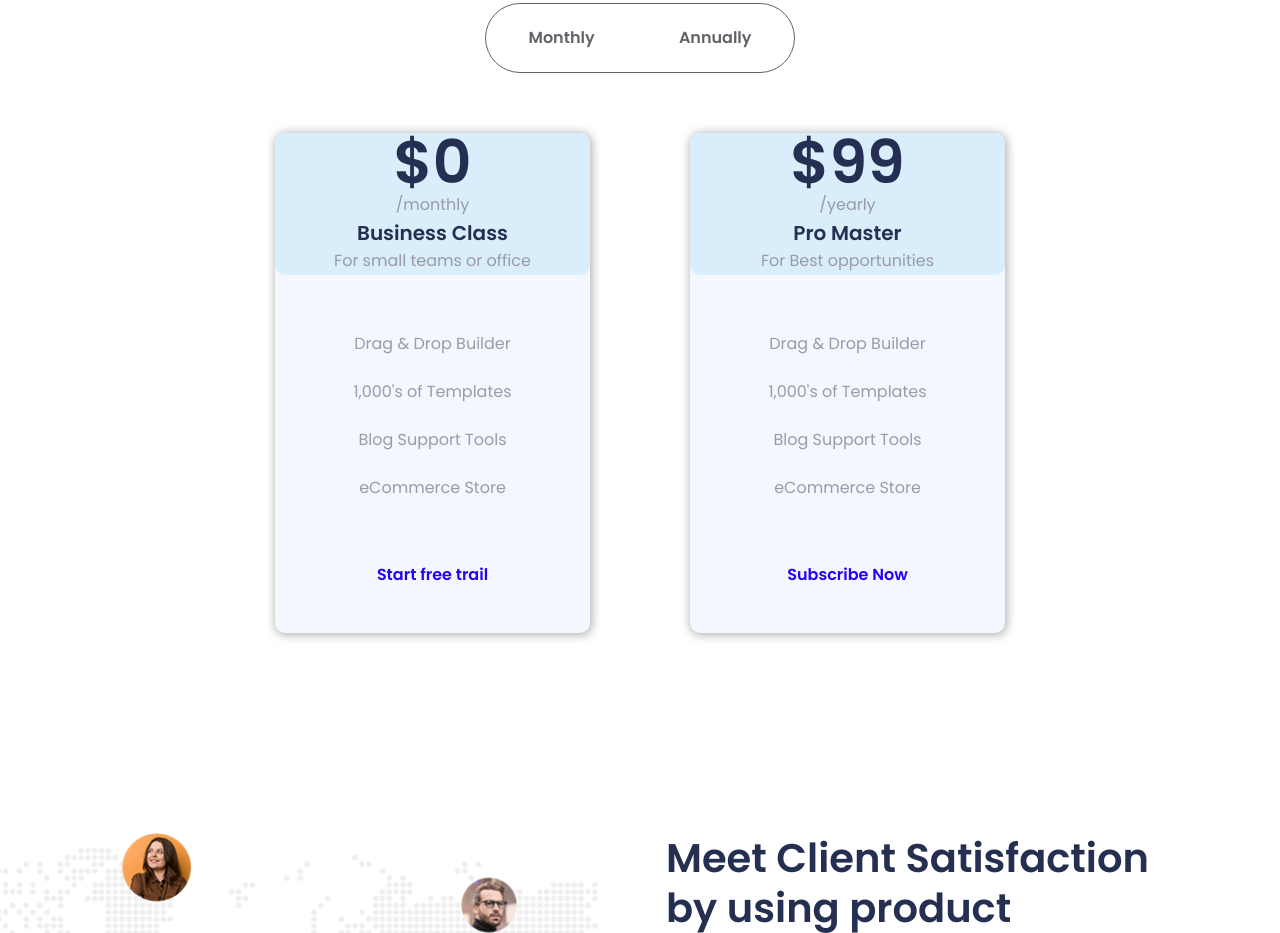
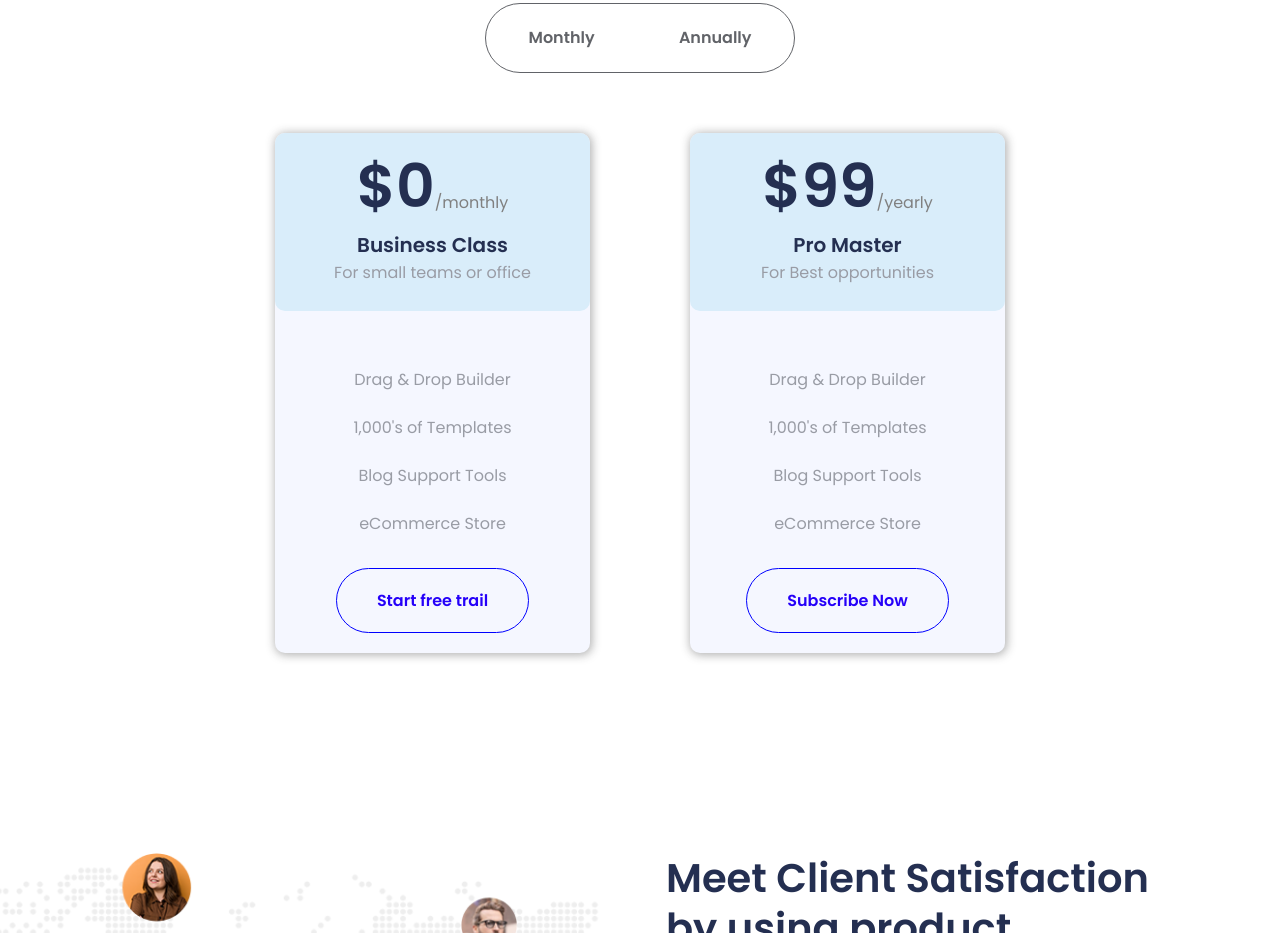
Before and after one commit to Sajjadul011/VPN-buying-web, a plain HTML site: page index.html in a window 1280 px wide. Shown: the part 6607-7540 px from the top of the page. Drawn offline with Linux system fonts and the light colour scheme.

Commit message:
adding padding and alignment on price section

```diff
--- a/css/style.css
+++ b/css/style.css
@@ -707,7 +707,7 @@ body {
 
 #price .contenar .subs .buy1 {
     width: 315px;
-    height: 500px;
+    height: autp;
     background-color: #f5f7ff;
     border-radius: 10px;
     box-shadow: 1px 1px 10px 1px rgba(41, 40, 40, 0.37);
@@ -716,8 +716,17 @@ body {
 #price .contenar .subs .fst {
     border-radius: 10px;
     background-color: #d9edfa;
+    padding-top: 1.5rem;
 }
-
+.flex-box{
+    display: flex;
+    justify-content: center;
+    align-items: flex-end;
+    padding-bottom: 1rem;
+}
+.flex-box span{
+    color: gray;
+}
 #price .contenar .subs .fst h2 {
     font-size: 60px;
     line-height: 58px;
@@ -736,6 +745,7 @@ body {
     font-size: 16px;
     line-height: 28px;
     color: #999ca5;
+    padding-bottom: 1.5rem;
     font-weight: 400;
 }
 
@@ -747,8 +757,13 @@ body {
     font-weight: 400;
 }
 
-#price .contenar .subs .buy1 .subbut {
-    margin-top: 50px;
+#price .contenar .subs  .subbut {
+    /* margin-top: 50px; */
+    padding: 2.5rem 0;
+}
+#price .contenar .subs  .subbut .button{
+    outline: 1px solid blue;
+
 }
 
 /* pricelist offer end */
--- a/index.html
+++ b/index.html
@@ -371,8 +371,10 @@
             <div class="subs">
                 <div class="buy1">
                     <div class="fst">
+                       <div class="flex-box">
                         <h2>$0</h2>
-                        <p>/monthly</p>
+                        <span>/monthly</span>
+                       </div>
                         <h3>Business Class</h3>
                         <p>For small teams or office</p>
                     </div>
@@ -390,8 +392,10 @@
                 </div>
                 <div class="buy1">
                     <div class="fst">
+                       <div class="flex-box">
                         <h2>$99</h2>
-                        <p>/yearly</p>
+                        <span>/yearly</span>
+                       </div>
                         <h3>Pro Master</h3>
                         <p>For Best opportunities</p>
                     </div>
```
